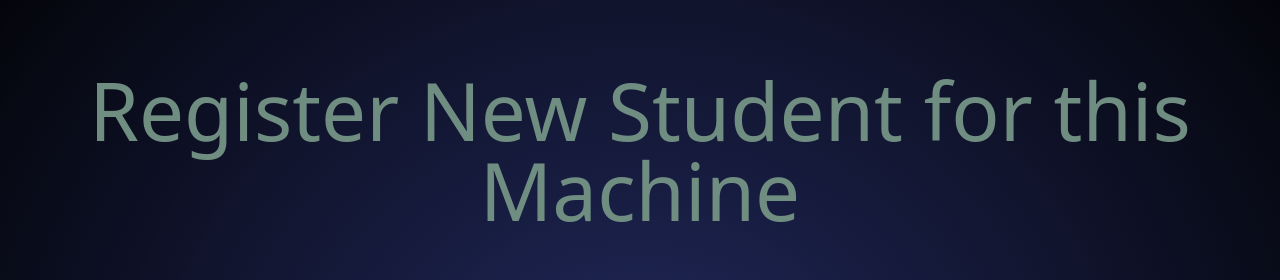
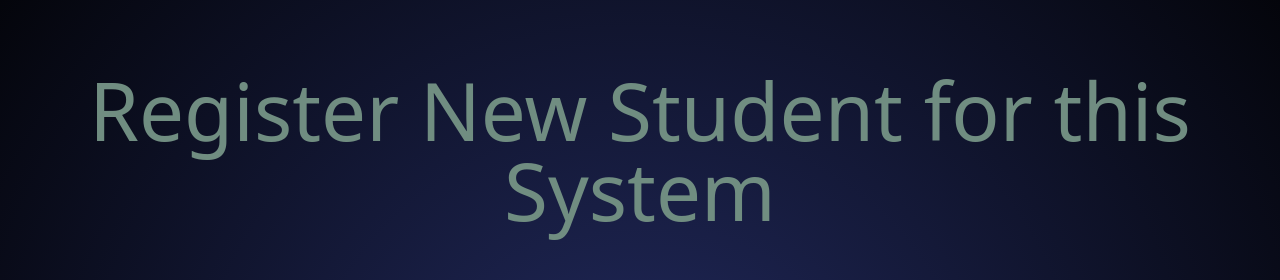
Before and after one commit to FoothillEng/SkillMonitorHQ, a Next.js app: page /admin/student/create in a window 1280 px wide. Shown: the part 150-430 px from the top of the page. Built offline with nearby package versions, Linux system fonts and the light colour scheme; no server answers.

Commit message:
fix: UI wording

```diff
--- a/src/pages/admin/student/create.tsx
+++ b/src/pages/admin/student/create.tsx
@@ -108,7 +108,7 @@ const CreateUser = (props) => {
         <div className="flex w-screen flex-col items-center text-green">
             <form onSubmit={handleSubmit} className="mt-[5rem]">
                 <h1 className="mb-[10rem] text-center text-9xl">
-                    Register New Student for this Machine
+                    Register New Student for this System
                 </h1>
                 <div className="flex flex-col space-y-[3rem]">
                     <AlphanumericInput
```
